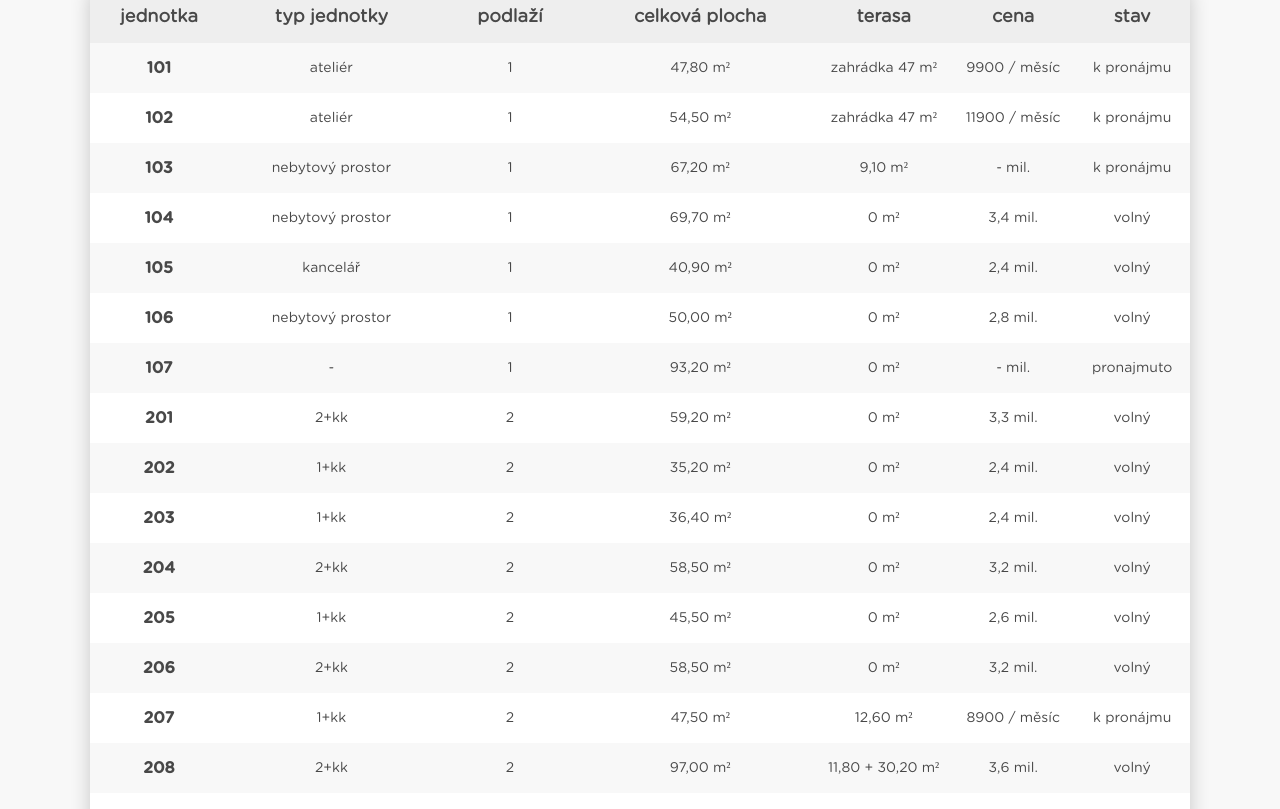
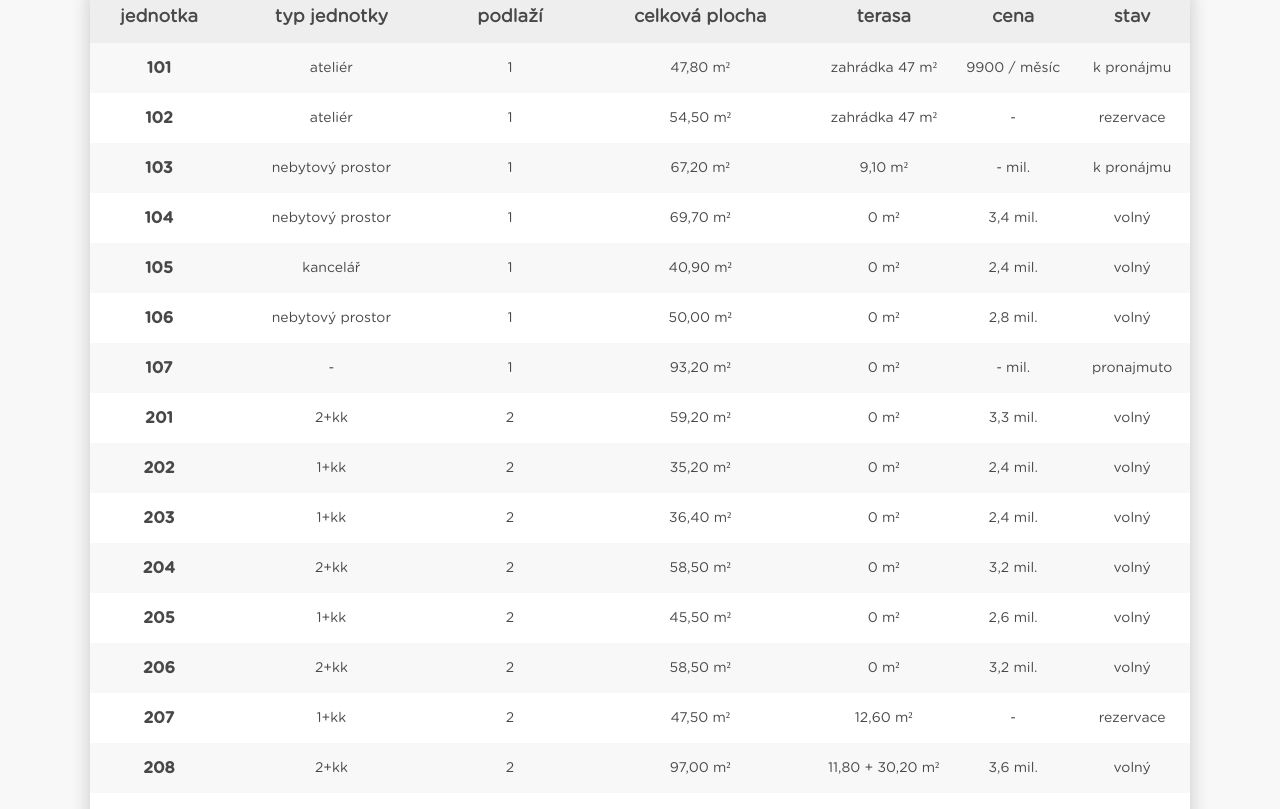
Before and after one commit to StyvekDrtic/bydleniSvojetice, a Jekyll site: the page built from ceny.html, in a window 1280 px wide. Shown: the part 409-1218 px from the top of the page. Built offline with Jekyll 4.4.1, drawn with Linux system fonts in a browser that asks for light colours.

Commit message:
ceny zmena

```diff
--- a/_includes/tabulka.html
+++ b/_includes/tabulka.html
@@ -27,8 +27,8 @@
       <td>1</td>
       <td>54,50</td>
       <td>zahrádka 47</td>
-      <td class="neMil">11900 / měsíc</td>
-      <td>k pronájmu</td>
+      <td class="neMil">-</td>
+      <td>rezervace</td>
     </tr>
 
     <tr>
@@ -147,8 +147,8 @@
       <td>2</td>
       <td>47,50</td>
       <td>12,60</td>
-      <td class="neMil">8900 / měsíc</td>
-      <td>k pronájmu</td>
+      <td class="neMil">-</td>
+      <td>rezervace</td>
     </tr>
 
     <tr>
```
